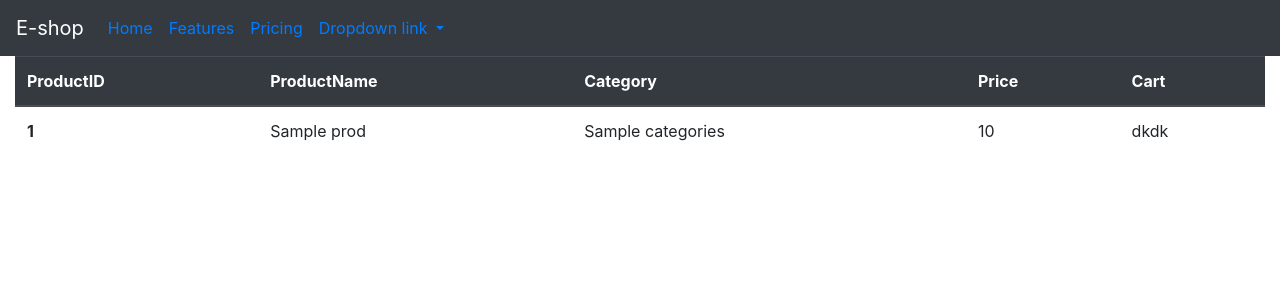
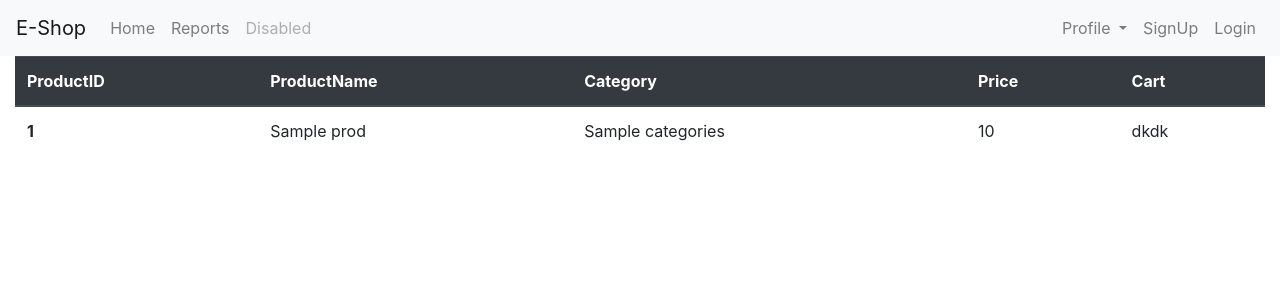
Before and after one commit to ThetNaingTunVenus/E_shop, a Python web app: template polls/templates/index.html in a window 1280 px wide. Shown: the top 300 px of the page. Run offline with Jinja, Linux system fonts and the light colour scheme; the template is opened without the code that fills it: most values are stand-ins (such as "Sample title", 1, 10 or a date in 2020); some libraries are stand-ins or nearby versions.

Commit message:
addnavbar

```diff
--- a/polls/templates/index.html
+++ b/polls/templates/index.html
@@ -12,33 +12,50 @@
   </head>
   <body>
       <!-- navbar  -->
-      <nav class="navbar navbar-expand-lg bg-dark">
-        <a class="navbar-brand text-white" href="#">E-shop</a>
-        <button class="navbar-toggler" type="button" data-toggle="collapse" data-target="#navbarNavDropdown" aria-controls="navbarNavDropdown" aria-expanded="false" aria-label="Toggle navigation">
+      <nav class="navbar navbar-expand-lg navbar-light bg-light">
+        <a class="navbar-brand" href="#">E-Shop</a>
+        <button class="navbar-toggler" type="button" data-toggle="collapse" data-target="#navbarSupportedContent" aria-controls="navbarSupportedContent" aria-expanded="false" aria-label="Toggle navigation">
           <span class="navbar-toggler-icon"></span>
         </button>
-        <div class="collapse navbar-collapse" id="navbarNavDropdown">
-          <ul class="navbar-nav">
-            <li class="nav-item active">
+
+        <div class="collapse navbar-collapse" id="navbarSupportedContent">
+          <ul class="navbar-nav mr-auto">
+            <li class="nav-item">
               <a class="nav-link" href="#">Home <span class="sr-only">(current)</span></a>
             </li>
             <li class="nav-item">
-              <a class="nav-link" href="#">Features</a>
+              <a class="nav-link" href="#">Reports</a>
+            </li>
+
+            <li class="nav-item">
+              <a class="nav-link disabled" href="#" tabindex="-1" aria-disabled="true">Disabled</a>
+            </li>
+          </ul>
+          <ul class="navbar-nav my-2 my-lg-0">
+            <li class="nav-item dropdown">
+              <a class="nav-link dropdown-toggle" href="#" id="navbarDropdown" role="button" data-toggle="dropdown" aria-haspopup="true" aria-expanded="false">
+                Profile
+              </a>
+              <div class="dropdown-menu" aria-labelledby="navbarDropdown">
+                <a class="dropdown-item" href="#">Action</a>
+                <a class="dropdown-item" href="#">Another action</a>
+                <div class="dropdown-divider"></div>
+                <a class="dropdown-item" href="#">LogOut</a>
+              </div>
             </li>
             <li class="nav-item">
-              <a class="nav-link" href="#">Pricing</a>
+              <a class="nav-link" href="#">SignUp <span class="sr-only">(current)</span></a>
             </li>
-            <li class="nav-item dropdown">
-              <a class="nav-link dropdown-toggle" href="#" id="navbarDropdownMenuLink" role="button" data-toggle="dropdown" aria-haspopup="true" aria-expanded="false">
-                Dropdown link
-              </a>
-              <div class="dropdown-menu" aria-labelledby="navbarDropdownMenuLink">
-                <a class="dropdown-item" href="#">Action</a>
-                <a class="dropdown-item" href="#">Another action</a>
-                <a class="dropdown-item" href="#">Something else here</a>
-              </div>
+            <li class="nav-item">
+              <a class="nav-link" href="#">Login</a>
             </li>
+
+
           </ul>
+          <!-- <form class="form-inline my-2 my-lg-0">
+            <input class="form-control mr-sm-2" type="search" placeholder="Search" aria-label="Search">
+            <button class="btn btn-outline-success my-2 my-sm-0" type="submit">Search</button>
+          </form> -->
         </div>
       </nav>
       <!-- end navbar  -->
```
